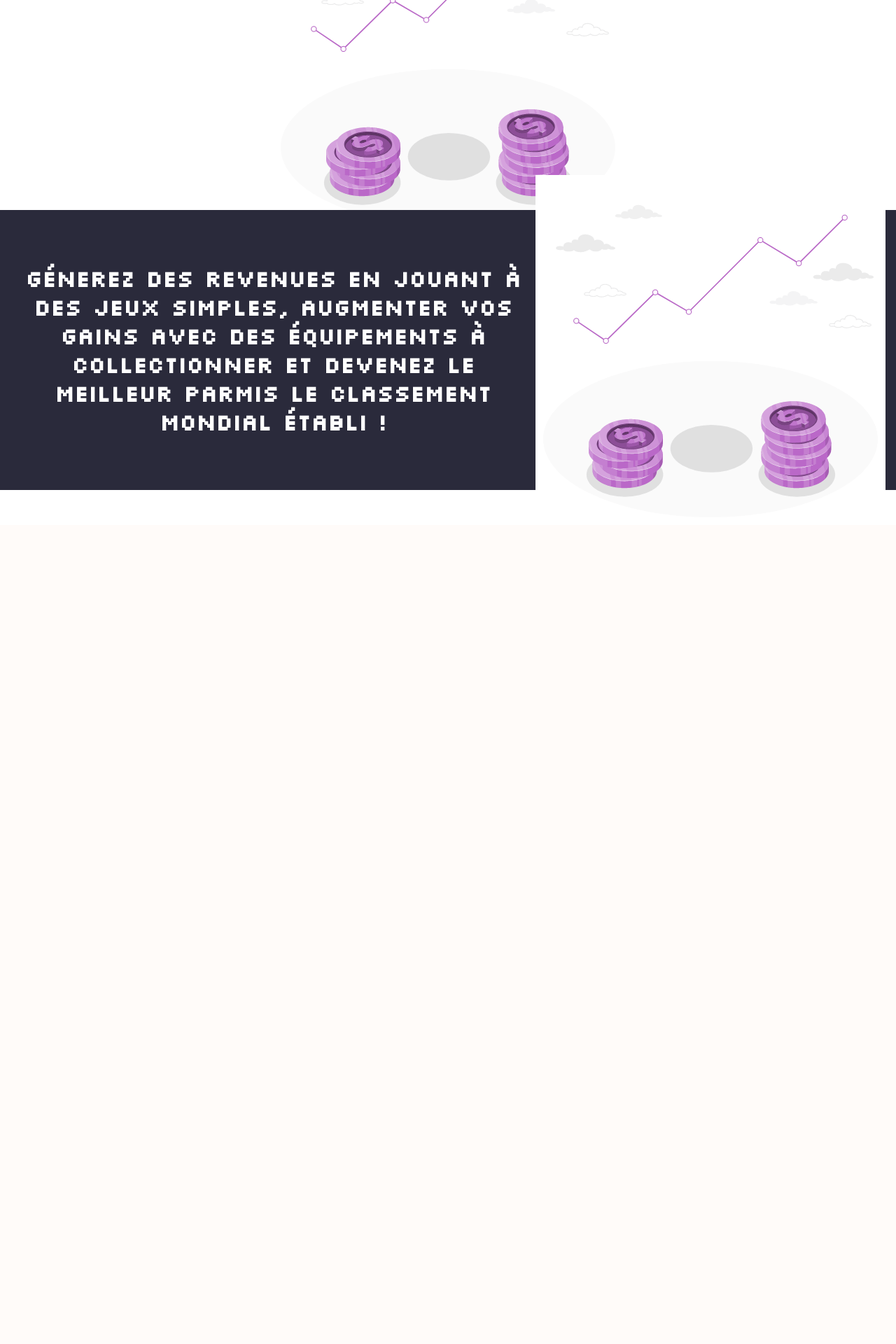
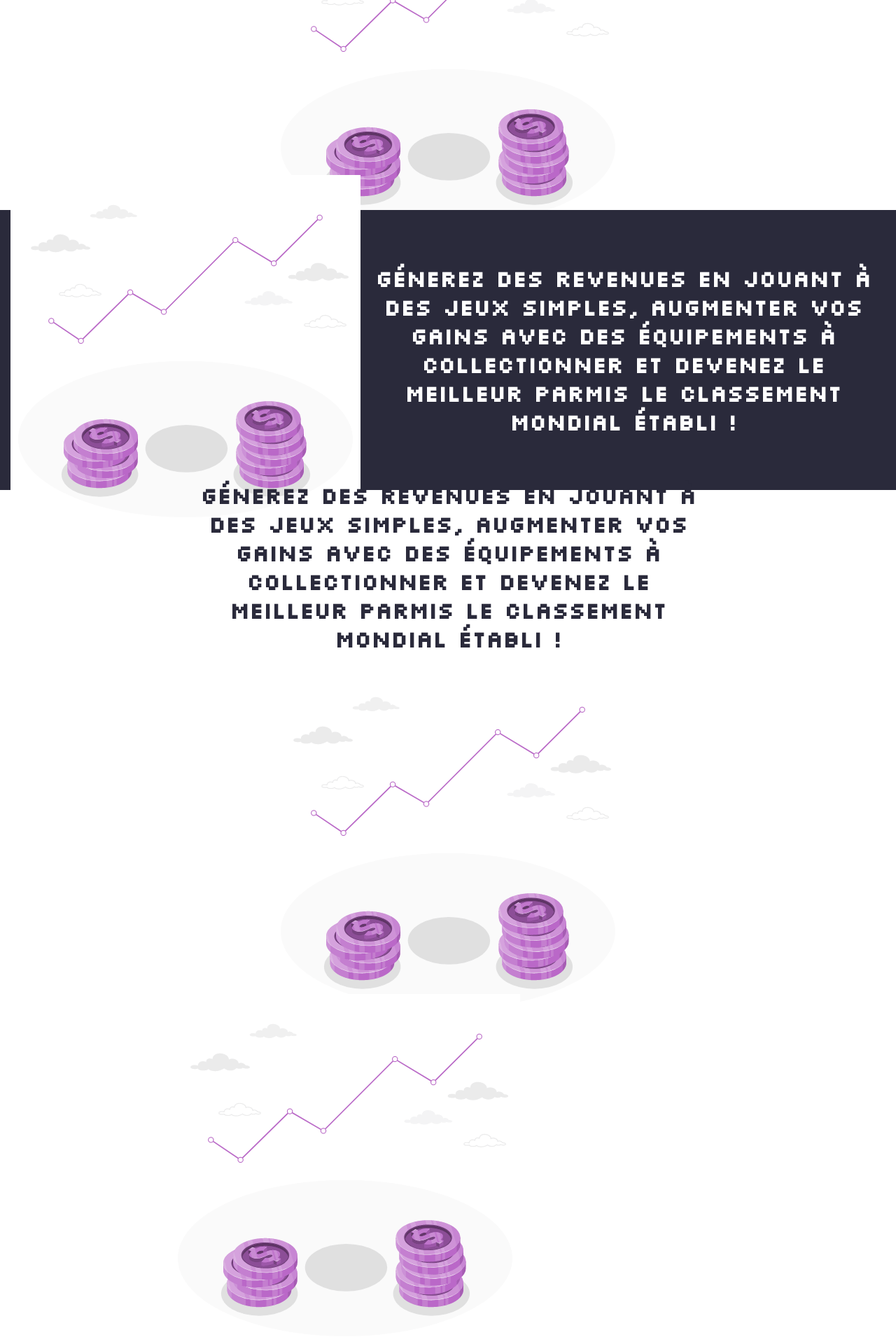
Before and after one commit to Noidkoko/Cryptee-Symfony-Project, a Symfony app: template templates/home/index.html.twig in a window 1280 px wide. Shown: the part 1069-2989 px from the top of the page at 70% size. Before the commit the page ends 1779 px from the top, so only its background shows below. Run offline with Twig, Linux system fonts and the light colour scheme; the template is opened without the code that fills it, so the values that code supplies are empty; some libraries are stand-ins or nearby versions.

Commit message:
Update index.html.twig

```diff
--- a/templates/home/index.html.twig
+++ b/templates/home/index.html.twig
@@ -23,10 +23,27 @@
                 </div>
                 <div class="feature2-home">
 
+                    <img src="{{ asset('src/icon/feature-icon.gif') }}" alt="presentation">
+
+                    <h1>Génerez des revenues en jouant à des jeux simples,
+                    augmenter vos gains avec des équipements à collectionner
+                    et devenez le meilleur parmis le classement mondial établi !</h1>
+                </div>
+                <div class="feature-home">
+
                     <h1>Génerez des revenues en jouant à des jeux simples,
                     augmenter vos gains avec des équipements à collectionner
                     et devenez le meilleur parmis le classement mondial établi !</h1>
 
                     <img src="{{ asset('src/icon/feature-icon.gif') }}" alt="presentation">
                 </div>
+                <div class="feature4-home">
+                    <div class="testimonial-card">
+                        <img src="{{ asset('src/icon/feature-icon.gif') }}" alt="presentation">
+                        <h1>John Doe</h1>💬
+                        <p>Lorem ipsum dolor sit amet, consectetur adipiscing elit, sed do eiusmod tempor
+                         incididunt ut labore et dolore magna aliqua.</p>
+                    </div>
+
+                </div>
 {% endblock %}
```
